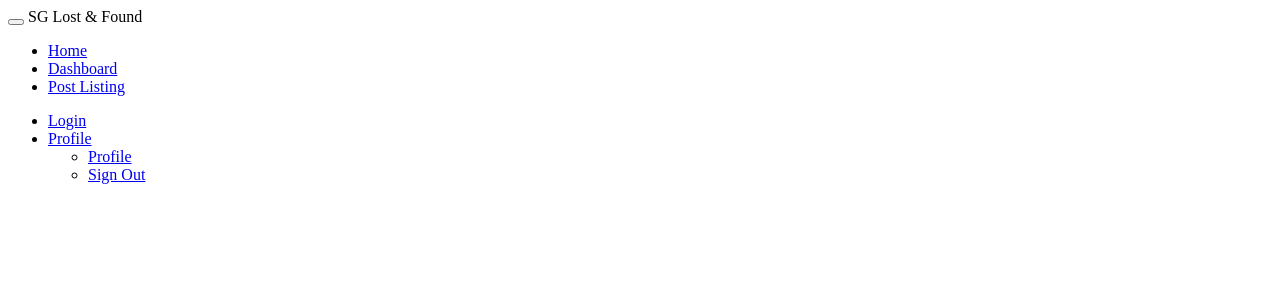
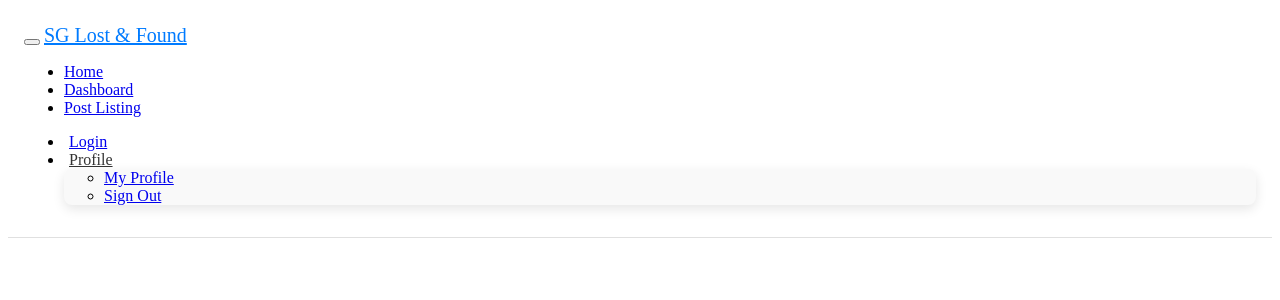
Before and after one commit to DuFanYin/SG-lost-fund, a Flask app: page /navbar in a window 1280 px wide. Shown: the top 300 px of the page. Run offline with Flask 3, Linux system fonts and the light colour scheme.

Commit message:
update navbar design

```diff
--- /dev/null
+++ b/app/static/css/navbar.css
@@ -0,0 +1,65 @@
+.navbar {
+    background-color: #ffffff;
+    border-bottom: 1px solid #e0e0e0;
+    padding: 1rem;
+}
+
+.navbar-brand {
+    color: #007bff; /* Blue color for the brand name */
+    font-size: 1.25rem;
+}
+
+.navbar-brand:hover {
+    color: #0056b3;
+    text-decoration: none;
+}
+
+.nav-link {
+    color: #333 !important; /* Dark gray for links */
+    font-weight: 500;
+    transition: color 0.2s ease, border-color 0.2s ease; /* Smooth transition */
+}
+
+.nav-link:hover {
+    color: #007bff !important;
+}
+
+.nav-link.active {
+    color: #007bff !important; /* Blue color for active link */
+    position: relative;
+    font-weight: bold;
+}
+
+.nav-link.active::after {
+    content: "";
+    position: absolute;
+    bottom: -6px;
+    left: 0;
+    width: 100%;
+    height: 3px;
+    background-color: #007bff; /* Blue underline */
+    border-radius: 2px;
+}
+
+.navbar .fa-sign-in-alt,
+.navbar .fa-user {
+    color: #333 !important;
+    margin-right: 5px;
+}
+
+.dropdown-menu {
+    background-color: #f9f9f9;
+    border-radius: 8px;
+    border: none;
+    box-shadow: 0px 4px 12px rgba(0, 0, 0, 0.1); /* Subtle shadow for dropdown */
+}
+
+.dropdown-item:hover {
+    background-color: #f1f1f1;
+    color: red;
+}
+
+.navbar-nav .nav-item .nav-link i {
+    font-size: 1rem;
+    vertical-align: middle;
+}
--- a/app/templates/navbar.html
+++ b/app/templates/navbar.html
@@ -1,5 +1,7 @@
-<!-- navbar.html -->
-<nav class="navbar navbar-expand-md navbar-dark bg-dark">
+<link rel="stylesheet" href="../static/css/navbar.css">
+
+<div id="navbar-placeholder">
+    <nav class="navbar navbar-expand-md navbar-light bg-white shadow-sm">
         <div class="container-fluid">
             <!-- Navbar Toggler for Mobile View -->
             <button class="navbar-toggler" type="button" data-bs-toggle="collapse" data-bs-target="#nvbr"
@@ -8,20 +10,29 @@
             </button>
 
             <!-- Brand Logo or Name -->
-        <a class="navbar-brand ms-2">SG Lost & Found</a>
+            <a class="navbar-brand ms-2 fw-bold text-primary" href="/">SG Lost & Found</a>
 
             <!-- Navbar Links -->
             <div class="collapse navbar-collapse" id="nvbr">
                 <!-- Left-aligned Links -->
                 <ul class="navbar-nav me-auto mb-2 mb-md-0">
                     <li class="nav-item">
-                    <a class="nav-link" href="/">Home</a>
+                        <a :class="['nav-link', activeTab === 'home' ? 'active' : '']" href="/"
+                            @click="setActiveTab('home')">
+                            Home
+                        </a>
                     </li>
                     <li class="nav-item">
-                    <a class="nav-link" href="/dash_board">Dashboard</a>
+                        <a :class="['nav-link', activeTab === 'dash_board' ? 'active' : '']" href="/dash_board"
+                            @click="setActiveTab('dash_board')">
+                            Dashboard
+                        </a>
                     </li>
                     <li class="nav-item">
-                    <a class="nav-link" href="/listing">Post Listing</a>
+                        <a :class="['nav-link', activeTab === 'listing' ? 'active' : '']" href="/listing"
+                            @click="setActiveTab('listing')">
+                            Post Listing
+                        </a>
                     </li>
                 </ul>
 
@@ -29,7 +40,8 @@
                 <ul class="navbar-nav ms-auto mb-2 mb-md-0">
                     <!-- Show Login if not logged in -->
                     <li v-if="!isLoggedIn" class="nav-item">
-                    <a class="nav-link" href="/login">
+                        <a :class="['nav-link', activeTab === 'login' ? 'active' : '']" href="/login"
+                            @click="setActiveTab('login')">
                             <i class="fas fa-sign-in-alt"></i> Login
                         </a>
                     </li>
@@ -41,7 +53,7 @@
                             <i class="fas fa-user"></i> Profile
                         </a>
                         <ul class="dropdown-menu dropdown-menu-end" aria-labelledby="navbarDropdown">
-                        <li><a class="dropdown-item" href="/user_profile">Profile</a></li>
+                            <li><a class="dropdown-item" href="/user_profile">My Profile</a></li>
                             <li><a class="dropdown-item" href="#" @click="logout">Sign Out</a></li>
                         </ul>
                     </li>
@@ -49,3 +61,4 @@
             </div>
         </div>
     </nav>
+</div>
```
Also changed, not shown: app/static/js/navbar.js (+11 -6 lines), 1 other file. Lines whose indentation alone changed are shown as unchanged.
